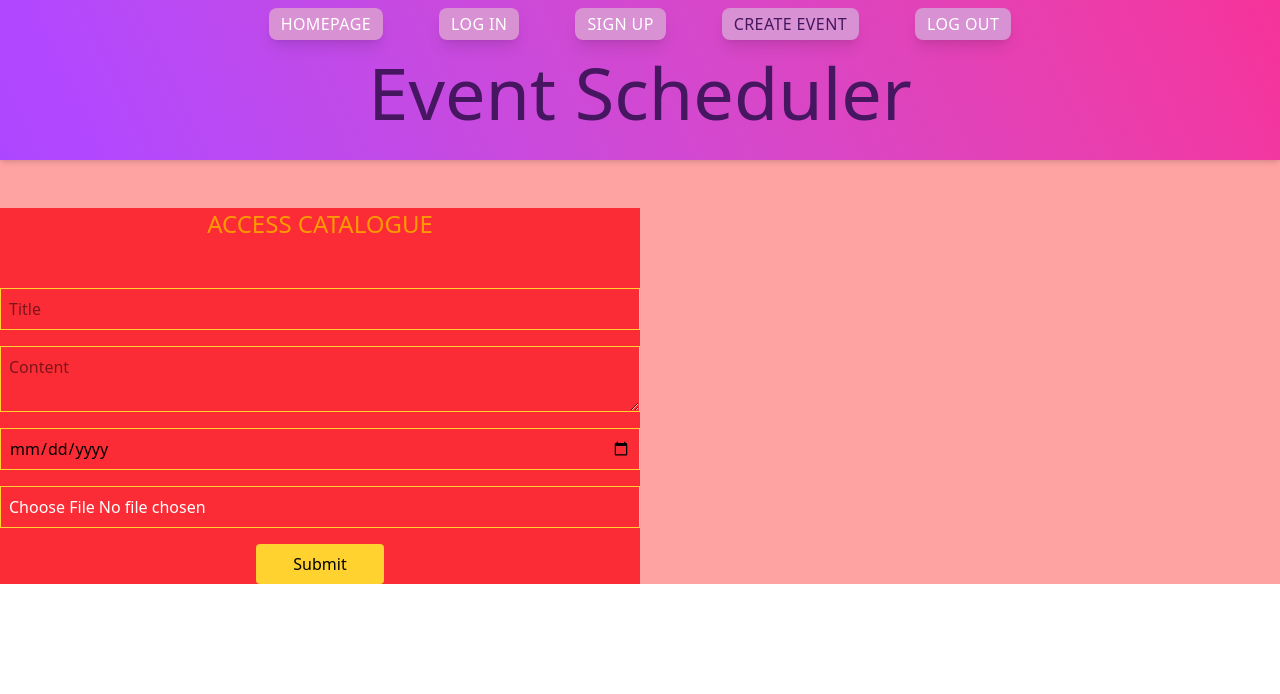
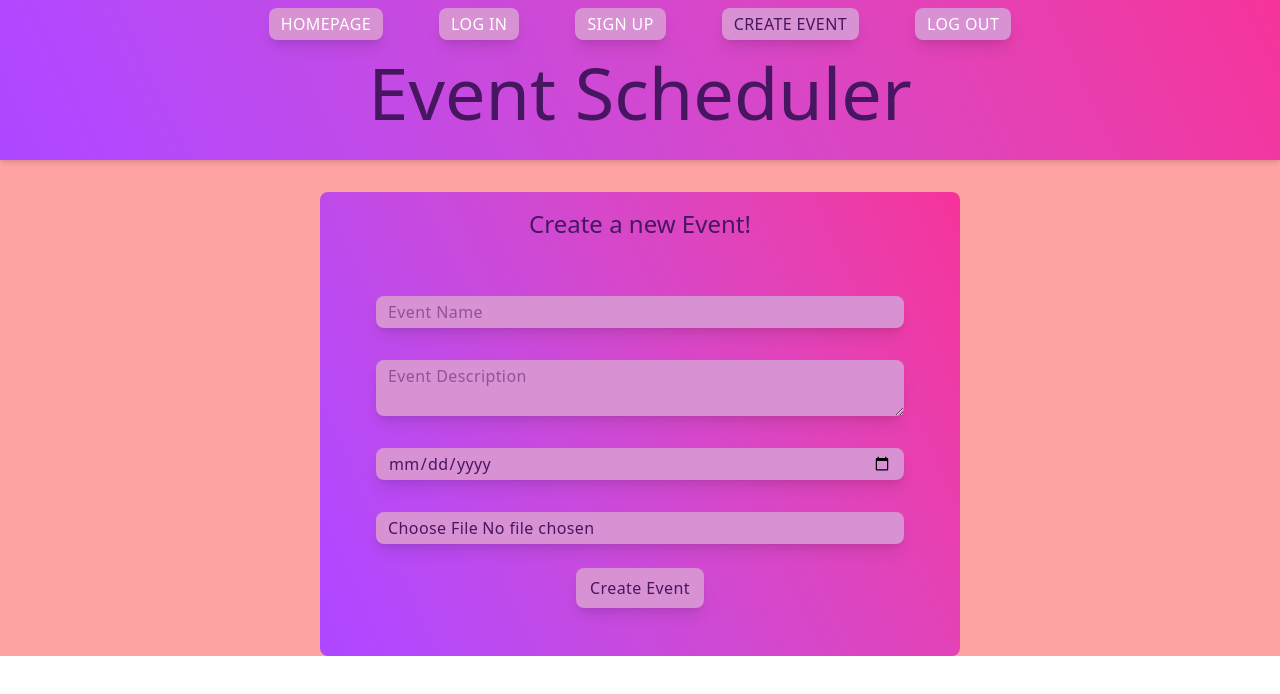
Before and after one commit to Eden-Wy/schedule, a React (Vite) app: page /new in a window 1280 px wide. Shown: the top 694 px of the page. Built offline with nearby package versions, Linux system fonts and the light colour scheme.

Commit message:
merge incoming

```diff
--- a/src/components/Card.jsx
+++ b/src/components/Card.jsx
@@ -13,29 +13,29 @@ function Event({ event }) {
 
   return (
     <div className="flex justify-between">
-      <div className="event-item w-[100%] min-h-[30rem] p-4 border border-xl border-amber-300 flex flex-col justify-between items-start gap-4">
+      <div className="event-item bg-linear-65 from-purple-500 to-pink-500 mt-[2rem] w-[100%] min-h-[30rem] p-4 rounded flex flex-col justify-between items-start gap-4">
         <div className="flex flex-col justify-between">
-        <h2>{event.title}</h2>
-        <p>{event.content}</p>
+        <h2 className="text-2xl">{event.title}</h2>
+        {/*<p>{event.content}</p>*/}
         <p>{event.date}</p>
         </div>
         <img
           src={event.image}
-          alt={event.title}
-          className="w-[15rem] min-h-[10rem]"
+          alt={event.title} /*Don't like this, might want to put a random image in there.*/
+          className="w-[15rem] min-h-[10rem] rounded"
         />
         <div className="event-item-footer flex items-center gap-4">
           <button
-            className="border border-xl border-amber-300 rounded px-5 py-[.5rem]"
+            className="text-[#471660] bg-[#D891D2] shadow-lg rounded-lg px-5 py-[.5rem]"
             onClick={() => redirectToEventPage(event.id)}
           >
-            Open Details
+            View Event Details
           </button>
           <button
-            className="border border-xl border-amber-300 rounded px-5 py-[.5rem]"
+            className="text-[#471660] bg-[#D891D2] shadow-lg rounded-lg px-5 py-[.5rem]"
             onClick={() => handleDelete(event.id)}
           >
-            Delete File
+            Remove Event
           </button>
         </div>
       </div>
--- a/src/context/EventContext.jsx
+++ b/src/context/EventContext.jsx
@@ -20,7 +20,7 @@ const EventContextProvider = ({ children }) => {
 
   const handleSubmit = (e) => {
     e.preventDefault();
-    if (!event.title || !event.content) return alert("Please fill the form");
+    if (!event.title || !event.content || !event.date) return alert("Please fill the form");
     setEvents([{ ...event, id: Date.now() }, ...events]);
     setEvent({ title: "", content: "", date: "", image: "" });
     localStorage.setItem(
--- a/src/pages/CreateEvent.jsx
+++ b/src/pages/CreateEvent.jsx
@@ -5,33 +5,33 @@ import { useContext } from "react";
 function EventForm() {
   const { event, setEvent, handleSubmit } = useContext(EventContext);
   return (
-    <div className="event-form-container w-[50%] bg-red-500">
-      <h1 className="event-form-title m-[3rem] text-2xl text-center text-amber-500">ACCESS CATALOGUE</h1>
+    <div className="event-form-container w-[50%] ml-[25%] mt-[2rem] mb-[2rem] bg-linear-65 from-purple-500 to-pink-500 rounded-lg">
+      <h1 className="event-form-title mt-[2rem] pt-[1rem] text-2xl text-center text-[#471660]">Create a new Event!</h1>
       <form
         onSubmit={handleSubmit}
-        className="event-form w-[100%] flex flex-col gap-4 "
+        className="event-form w-[100%] p-[3rem] flex flex-col gap-4 "
       >
         <input
-          className="p-2 border border-xl border-amber-300"
+          className="p-2 m-2 py-1 px-3 text-[#471660] bg-[#D891D2] shadow-lg rounded-lg tracking-wide"
           type="text"
-          placeholder="Title"
+          placeholder="Event Name"
           value={event.title}
           onChange={(e) => setEvent({ ...event, title: e.target.value })}
         />
         <textarea
-          className="p-2 border border-xl border-amber-300"
-          placeholder="Content"
+          className="p-2 m-2 py-1 px-3 text-[#471660] bg-[#D891D2] shadow-lg rounded-lg tracking-wide"
+          placeholder="Event Description"
           value={event.content}
           onChange={(e) => setEvent({ ...event, content: e.target.value })}
         ></textarea>
         <input
-          className="p-2 border border-xl border-amber-300"
+          className="p-2 m-2 py-1 px-3 text-[#471660] bg-[#D891D2] shadow-lg rounded-lg tracking-wide"
           type="date"
           value={event.date}
           onChange={(e) => setEvent({ ...event, date: e.target.value })}
         />
         <input
-          className="p-2 text-white border border-xl border-amber-300"
+          className="p-2 m-2 py-1 px-3 text-[#471660] bg-[#D891D2] shadow-lg rounded-lg tracking-wide"
           type="file"
           onChange={(e) => {
             if (e.target.files.length > 0) {
@@ -44,9 +44,9 @@ function EventForm() {
         />
         <button
           type="submit"
-          className="submit-button text-black w-[8rem] h-[2.5rem] rounded m-auto bg-amber-300 cursor-pointer"
+          className="submit-button w-[8rem] h-[2.5rem] rounded m-auto text-[#471660] bg-[#D891D2] shadow-lg rounded-lg tracking-wide cursor-pointer"
         >
-          Submit
+          Create Event
         </button>
       </form>
     </div>
--- a/src/pages/EventInfo.jsx
+++ b/src/pages/EventInfo.jsx
@@ -14,12 +14,12 @@ function EventInfo() {
 
   return (
     <div>
-      <div className="bg-[#D9ACF1] flex justify-center text-[#471660] w-full h-[100%]">
-        <div className="event-modal-content p-4 w-full h-full">
-          <h2>{event.title}</h2>
+      <div className="bg-red-500 flex justify-center text-[#471660] w-full h-[100%]">
+        <div className="event-modal-content p-4 w-full h-full justify-center ml-[25%] mr-[25%] p-[3rem]">
+          <h2 className="text-2xl pb-[2rem]">{event.title}</h2>
           <p>{event.content}</p>
           <p>{event.date}</p>
-          <img src={event.image} alt={event.title} className="w-[80%]" />
+          <img src={event.image} alt={event.title} className="min-w-[40%] justify-center p-[3rem]" />
           <button
             className="top-5 right-5 py-1 px-3 bg-[#D891D2] shadow-lg rounded-lg tracking-wide text-[#471660]"
             onClick={() => navigate("/")}
```
